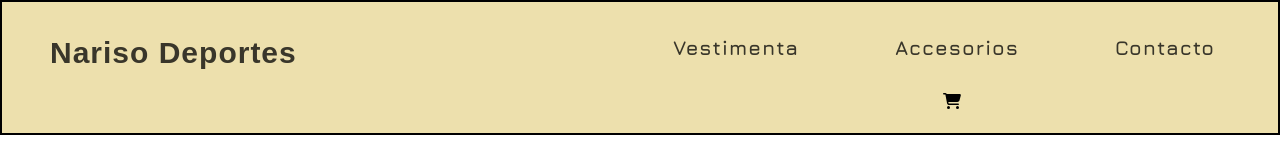
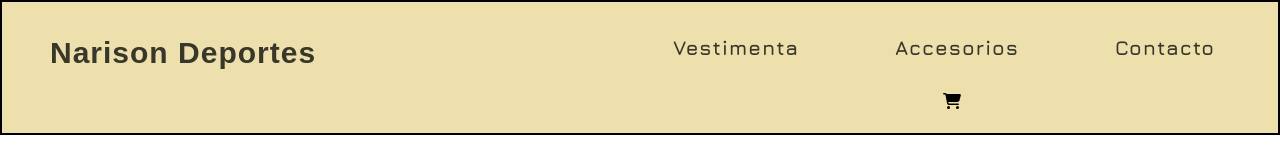
Before and after one commit to MaxiMoli/react, a React (Create React App) app: page / in a window 1280 px wide. Shown: the top 163 px of the page. Built offline with nearby package versions, Linux system fonts and the light colour scheme; a web font is replaced by a local one.

Commit message:
segunda terminada

```diff
--- a/src/components/NavBar/NavBar.js
+++ b/src/components/NavBar/NavBar.js
@@ -5,7 +5,7 @@
 const NavBar = () => {
     return (
         <nav className='navBar' >
-            <NavLink to ={`/`} className={({isActive })=> isActive? 'titulo' : 'titulo'}> Nariso Deportes </NavLink>
+            <NavLink to ={`/`} className={({isActive })=> isActive? 'titulo' : 'titulo'}> Narison Deportes </NavLink>
             <div className='Categories'>
                 <NavLink to ={`/NavLinks/Vestimenta`} className={({isActive })=> isActive? 'ActiveOption' : 'Option1'}> Vestimenta </NavLink>
                 <NavLink to ={`/NavLinks/Accesorios`} className={({isActive })=> isActive? 'ActiveOption' : 'Option1'}> Accesorios </NavLink>
```
